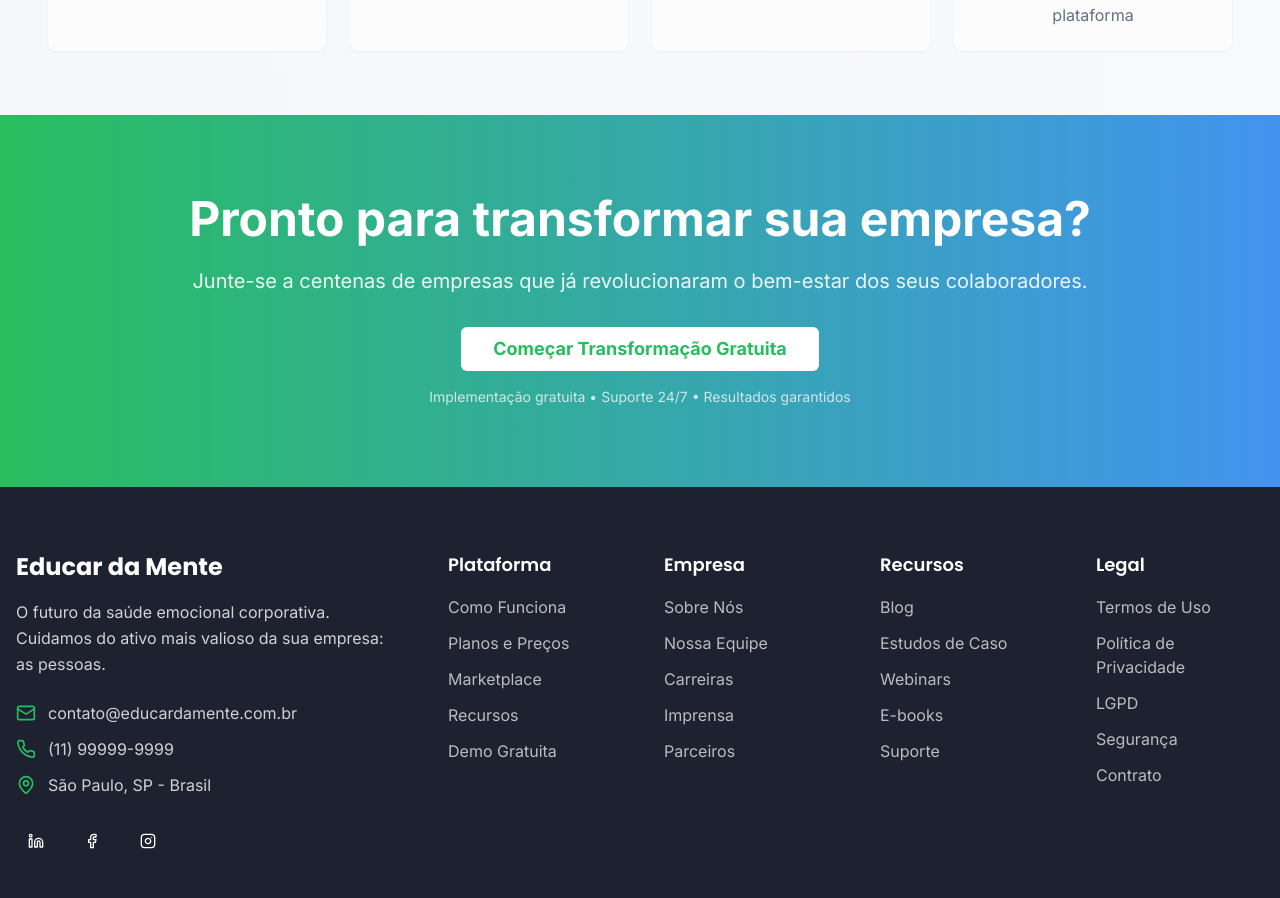
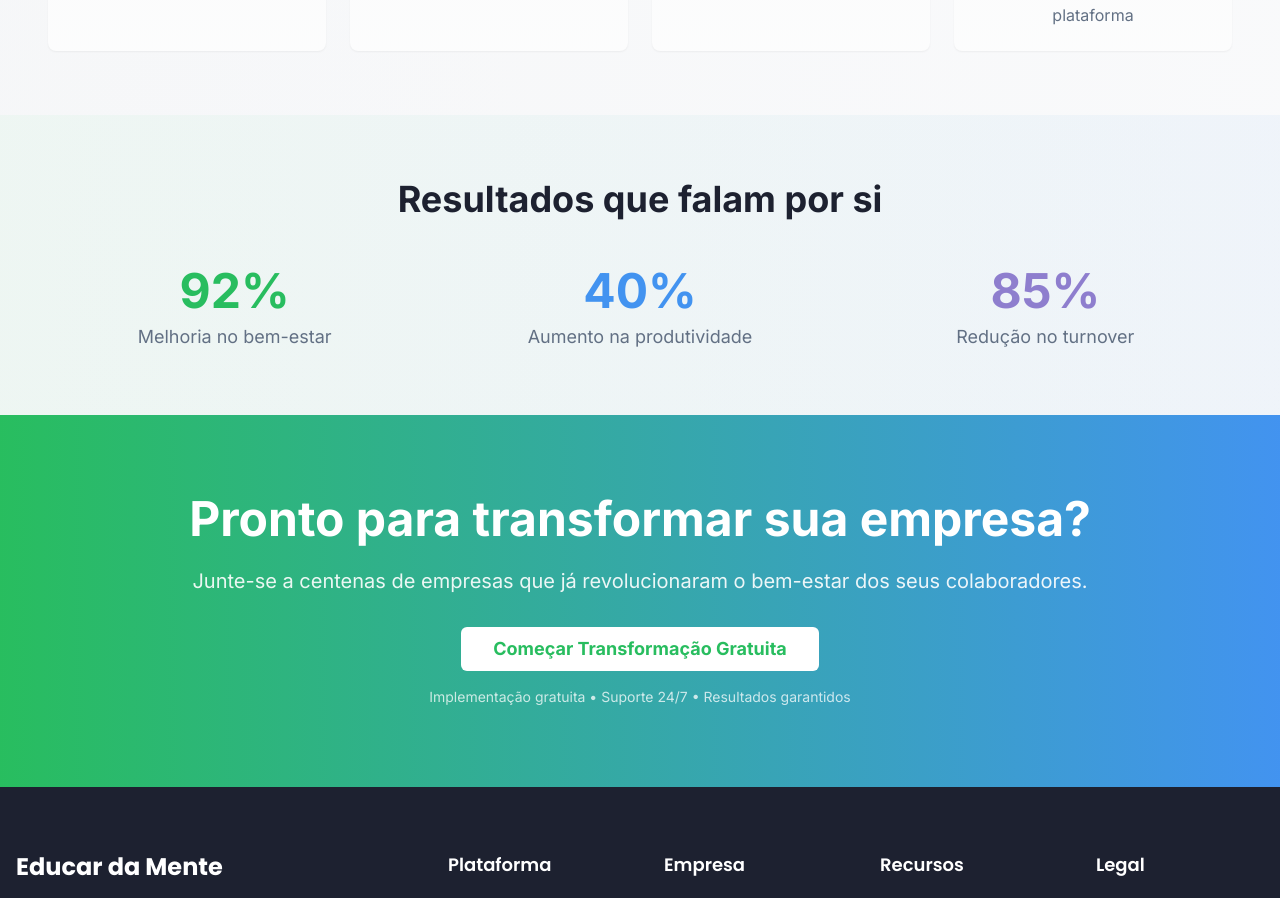
Before and after one commit to svieira1985/mente-saudavel-digital, a React (Vite) app: page / in a window 1280 px wide. Shown: the part 1094-1992 px from the top of the page. Built offline with nearby package versions, Linux system fonts and the light colour scheme.

Commit message:
Reverted to commit d16445eecf58e109cb53948508503759d39ceae4

```diff
--- a/src/pages/V2.tsx
+++ b/src/pages/V2.tsx
@@ -63,10 +63,31 @@ const V2 = () => {
         </div>
       </section>
 
+      {/* Stats Section */}
+      <section id="impacto" className="py-16 px-4 bg-gradient-to-r from-primary/5 to-secondary/5">
+        <div className="container mx-auto text-center">
+          <h2 className="text-4xl font-bold mb-12">Resultados que falam por si</h2>
+
+          <div className="grid grid-cols-1 md:grid-cols-3 gap-8">
+            <div className="text-center">
+              <div className="text-5xl font-bold text-primary mb-2">92%</div>
+              <p className="text-lg text-muted-foreground">Melhoria no bem-estar</p>
+            </div>
+            <div className="text-center">
+              <div className="text-5xl font-bold text-secondary mb-2">40%</div>
+              <p className="text-lg text-muted-foreground">Aumento na produtividade</p>
+            </div>
+            <div className="text-center">
+              <div className="text-5xl font-bold text-accent mb-2">85%</div>
+              <p className="text-lg text-muted-foreground">Redução no turnover</p>
+            </div>
+          </div>
+        </div>
+      </section>
 
 
       {/* CTA Section */}
-      <section id="impacto" className="py-20 px-4 bg-gradient-to-r from-primary to-secondary text-white">
+      <section className="py-20 px-4 bg-gradient-to-r from-primary to-secondary text-white">
         <div className="container mx-auto text-center">
           <h2 className="text-4xl md:text-5xl font-bold mb-6">
             Pronto para transformar sua empresa?
```
